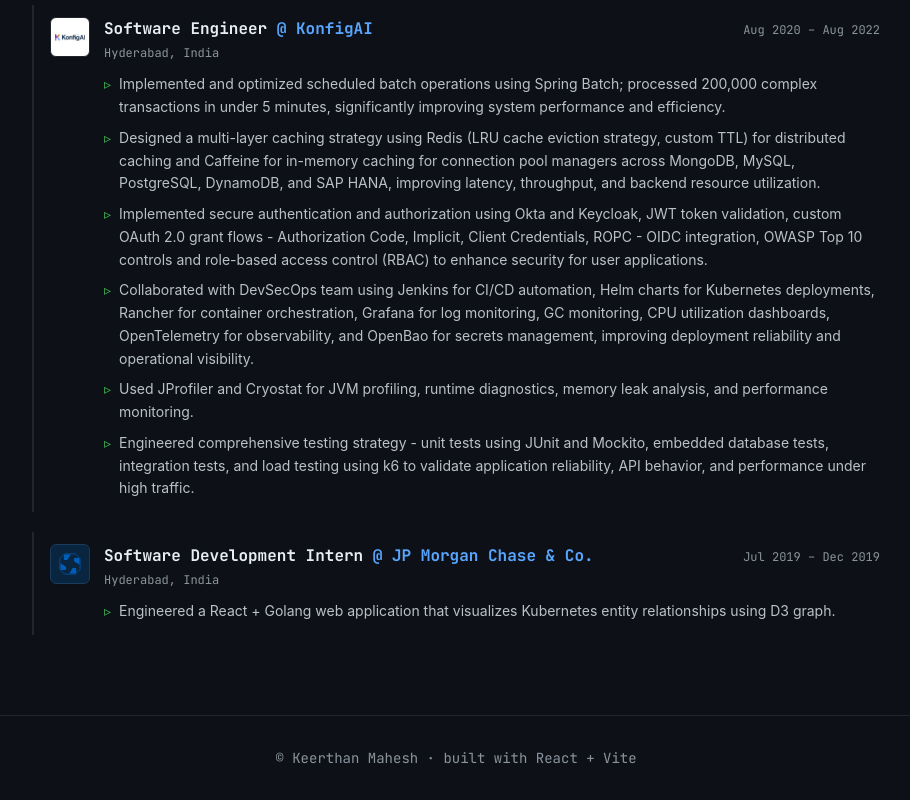
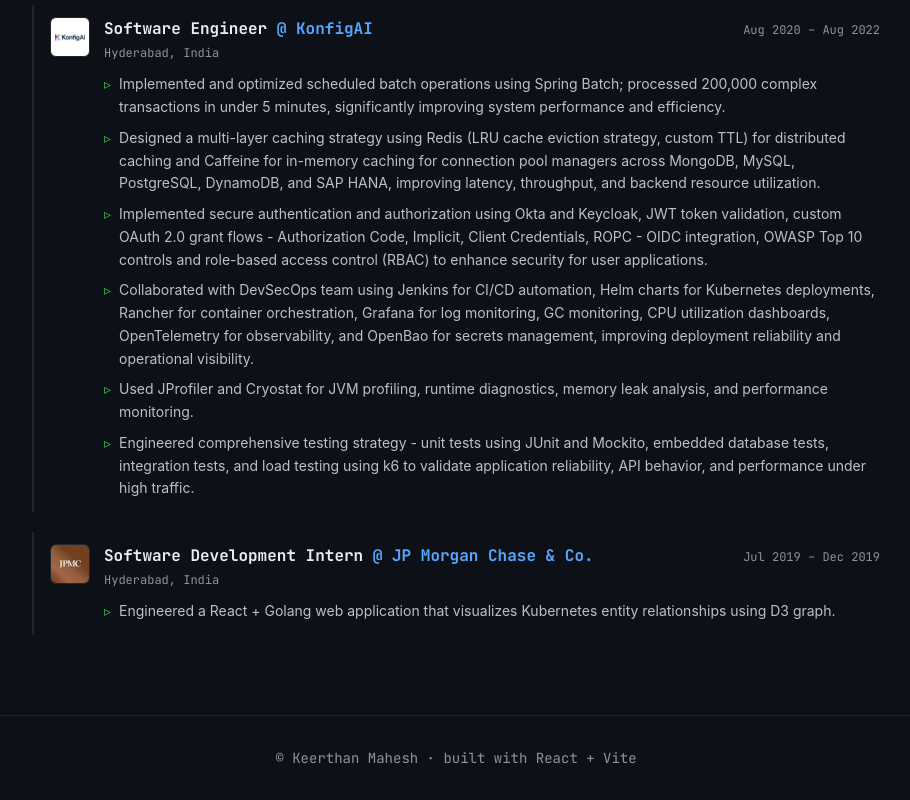
Before and after one commit to keerthanmahesh/keerthanmahesh.github.io, a React (Vite) app: page /experience in a window 1280 px wide. Shown: the part 1206-2006 px from the top of the page, without its empty margins (184-1094 px from the left). Built offline with nearby package versions, Linux system fonts and the light colour scheme.

Commit message:
feat: use official JPMC logo and rename springer link to publication

```diff
--- a/src/components/CompanyLogo.tsx
+++ b/src/components/CompanyLogo.tsx
@@ -1,4 +1,5 @@
 import konfigLogo from '../assets/konfig-logo.svg'
+import jpmcLogo from '../assets/jpmorganchase.png'
 
 export function CompanyLogo({
   company,
@@ -68,20 +69,15 @@
   if (norm.includes('jpmc') || norm.includes('jpmorgan') || norm.includes('chase') || norm.includes('jp morgan')) {
     return (
       <div
-        className={`${className} bg-[#0A2540] rounded-md flex items-center justify-center p-1 shadow-sm select-none border border-[#1a3b5c]`}
+        className={`${className} rounded-md flex items-center justify-center shadow-sm select-none border border-border overflow-hidden`}
         title="JP Morgan Chase & Co."
         aria-label="JP Morgan Chase logo"
       >
-        <svg viewBox="0 0 40 40" className="w-full h-full" fill="none">
-          <rect width="40" height="40" rx="8" fill="#0A2540" />
-          <g transform="translate(2, 2) scale(0.9)">
-            <path d="M12 5H28L35 12V28L28 35H12L5 28V12L12 5Z" stroke="#005EB8" strokeWidth="1" fill="#0A2540" />
-            <path d="M11 6L21 6L16 14L11 14Z" fill="#005EB8" />
-            <path d="M34 11L34 21L26 16L26 11Z" fill="#005EB8" />
-            <path d="M29 34L19 34L24 26L29 26Z" fill="#005EB8" />
-            <path d="M6 29L6 19L14 24L14 29Z" fill="#005EB8" />
-          </g>
-        </svg>
+        <img
+          src={jpmcLogo}
+          alt="JP Morgan Chase logo"
+          className="w-full h-full object-cover"
+        />
       </div>
     )
   }
--- a/src/components/PublicationCard.tsx
+++ b/src/components/PublicationCard.tsx
@@ -20,7 +20,7 @@
             aria-label={`${pub.title} publication`}
             className="text-green hover:underline"
           >
-            {pub.links.doi.includes('springer') ? 'springer →' : 'doi →'}
+            publication →
           </a>
         )}
         {pub.links?.arxiv && <a href={pub.links.arxiv} target="_blank" rel="noopener noreferrer" aria-label={`${pub.title} on arXiv`} className="text-green hover:underline">arxiv →</a>}
```
Also changed, not shown: public/jpmorganchase.png (added), src/assets/jpmorganchase.png (added).
